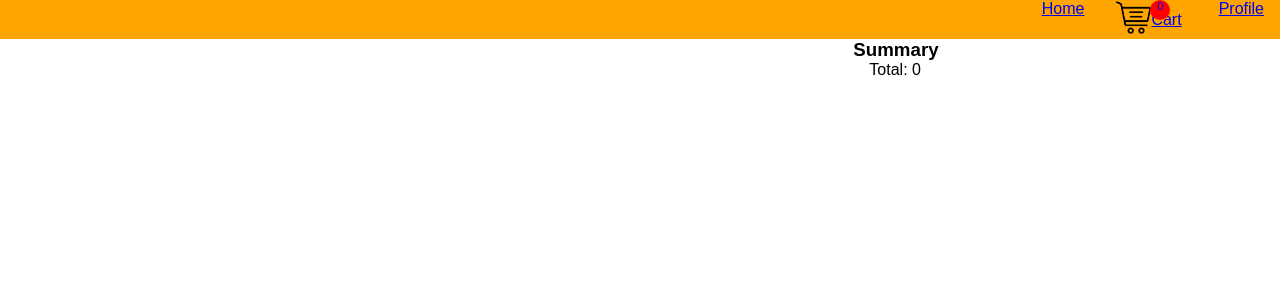
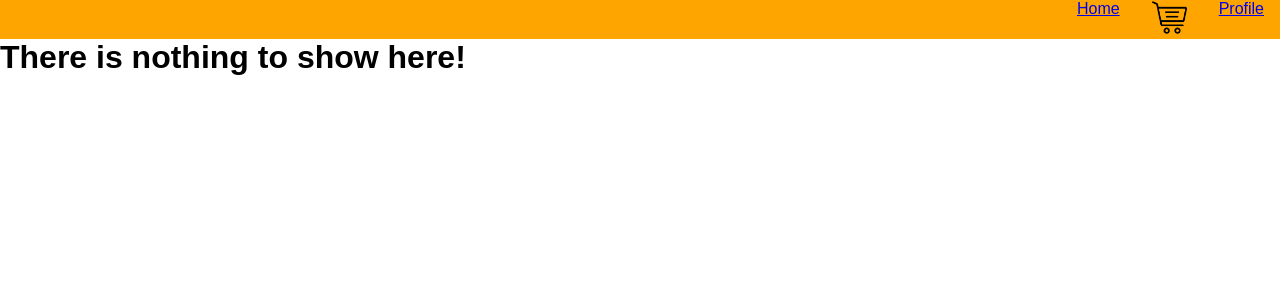
Before and after one commit to khazaddoom/shopping-cart-react, a React (Create React App) app: page /cart in a window 1280 px wide. Shown: the top 300 px of the page. Built offline with nearby package versions, Linux system fonts and the light colour scheme; a web font is replaced by a local one.

Commit message:
minor improvements to cart tooltip

```diff
--- a/src/components/Cart.js
+++ b/src/components/Cart.js
@@ -6,18 +6,18 @@ let id = 1
 
 function Cart({cartItems, handleAddToCart, handleRemoveFromCart}) {
 
-    const [state, setstate] = useState(cartItems)
+    const [itemsInCart, setItemsInCart] = useState(cartItems)
 
     return (
-        <div className="cart-container">
-            <section className="single-item-grid">
-            { state.map(product => (<Product key={id++} {...product} handleRemoveFromCart={handleRemoveFromCart} handleAddToCart={handleAddToCart}/>))}
-            </section>
-            <section className="summary-card">
-                <h3>Summary</h3>
-                <Summary cartItems={state} />
-            </section>
-        </div>
+        itemsInCart.length>0? <div className="cart-container">
+        <section className="single-item-grid">
+        { itemsInCart.map(product => (<Product key={id++} {...product} handleRemoveFromCart={handleRemoveFromCart} handleAddToCart={handleAddToCart}/>))}
+        </section>
+        <section className="summary-card">
+            <h3>Summary</h3>
+            <Summary cartItems={itemsInCart} />
+        </section>
+    </div> : <h1>There is nothing to show here!</h1>
     )
 }
 
--- a/src/components/Header.css
+++ b/src/components/Header.css
@@ -22,10 +22,6 @@
     align-items: center;
 }
 
-.cart span {
-    margin-right: 5px
-}
-
 .cart__tooltip {
     height: 20px;
     width: 20px;
--- a/src/components/Header.js
+++ b/src/components/Header.js
@@ -12,9 +12,8 @@ function Header({cartQuantity}) {
                         <div className="cart">
                             <div style={{position: 'relative'}}>
                                 <img className="cart__img" src={process.env.PUBLIC_URL + '/assets/images/cart.png'} alt="shopping cart" />
-                                <span className="cart__tooltip">{cartQuantity}</span>
+                                {cartQuantity>0? <span className="cart__tooltip">{cartQuantity}</span>: ''}
                             </div>
-                            <span>Cart</span>
                         </div>
                     </Link>
                 </li>
--- a/src/components/Summary.js
+++ b/src/components/Summary.js
@@ -2,7 +2,7 @@ import React, {useState} from 'react'
 import './Summary.css'
 
 function Summary({cartItems}) {
-    console.log('rendering')
+
     const [items, setItems] = useState(cartItems)
     return (
         <ul>
```
Also changed, not shown: 1 other file (tests, documents, lock files or other folders).
